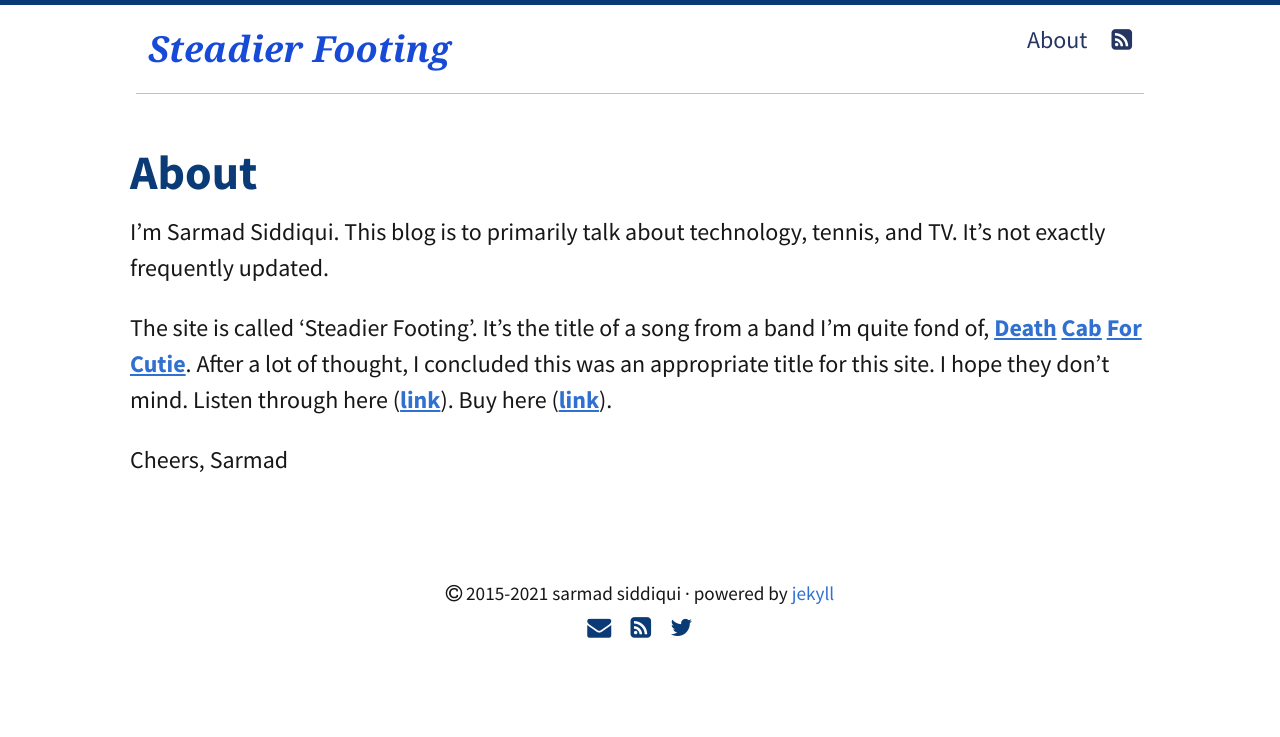
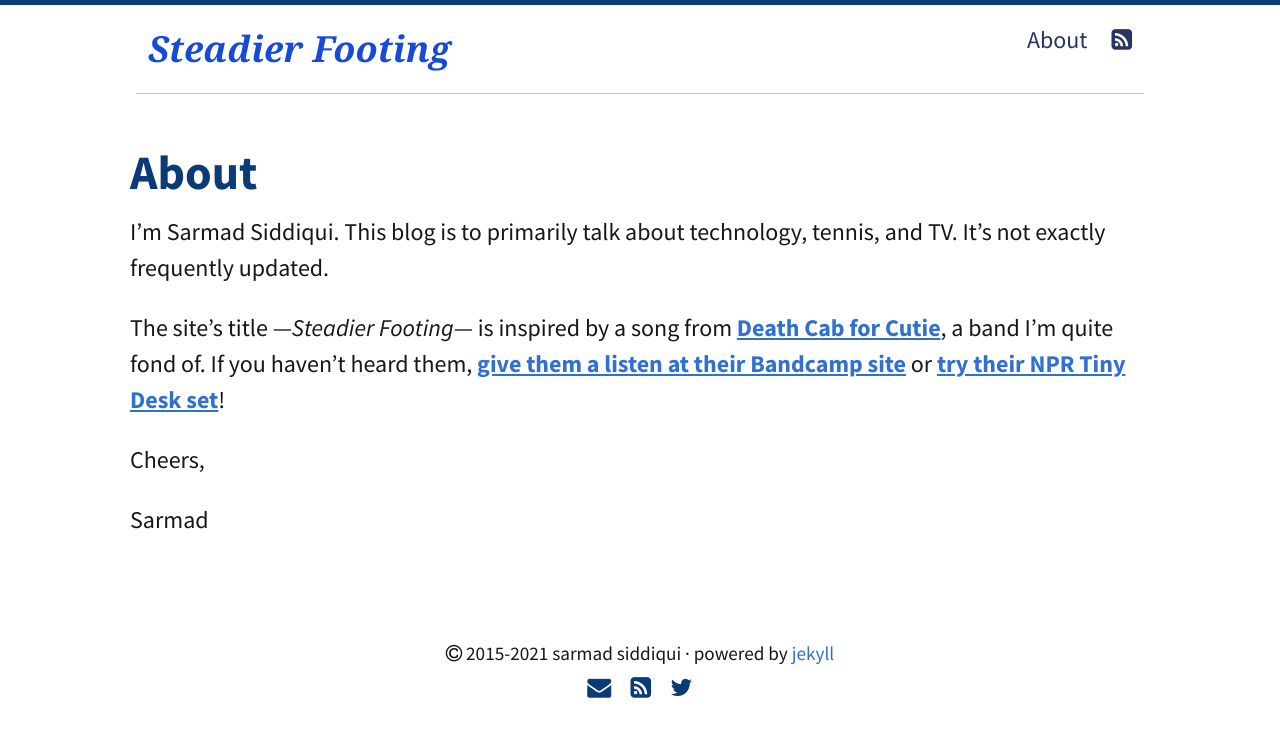
Before and after one commit to sarmadsiddiqui/steadierfooting, a Jekyll site: the page built from about.md, in a window 1280 px wide. Shown: the top 737 px of the page. Built offline with Jekyll 4.4.1, drawn with Linux system fonts in a browser that asks for light colours.

Commit message:
updated about page

```diff
--- a/about.md
+++ b/about.md
@@ -11,7 +11,8 @@ dsq_thread_id:
 I'm Sarmad Siddiqui. This blog is to primarily talk about technology, tennis, and TV. It's not exactly frequently updated.
 
 
-The site is called ‘Steadier Footing’. It’s the title of a song from a band I’m quite fond of, <a href="http://www.youtube.com/user/DCFCtv">Death</a> <a href="https://www.facebook.com/deathcabforcutie">Cab</a> <a href="http://itunes.apple.com/us/artist/death-cab-for-cutie/id5448636">For</a> <a href="http://www.amazon.com/Death-Cab-for-Cutie/e/B000APLFOU/ref=sr_tc_2_0?qid=1299703127&amp;sr=8-2-ent">Cutie</a>. After a lot of thought, I concluded this was an appropriate title for this site. I hope they don’t mind. Listen through here (<a href="https://encrypted.google.com/search?hl=en&amp;source=hp&amp;q=death%20cab%20for%20cutie%20steadier%20footing">link</a>). Buy here (<a href="http://www.amazon.com/Steadier-Footing/dp/B000S518PI/ref=sr_1_2?s=music&amp;ie=UTF8&amp;qid=1311487401&amp;sr=1-2">link</a>).
+The site's title &mdash;*Steadier Footing*&mdash; is inspired by a song from [Death Cab for Cutie](https://duckduckgo.com/?t=canonical&q=death+cab+for+cutie), a band I’m quite fond of. If you haven't heard them, [give them a listen at their Bandcamp site](https://deathcabforcutie.bandcamp.com/music) or [try their NPR Tiny Desk set](https://www.youtube.com/watch?v=mi6uRT7PxTQ)!
 
 Cheers,
+
 Sarmad
```
